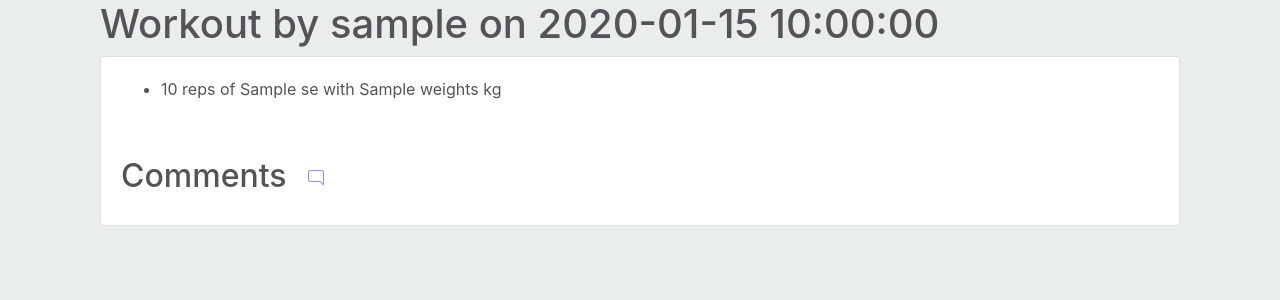
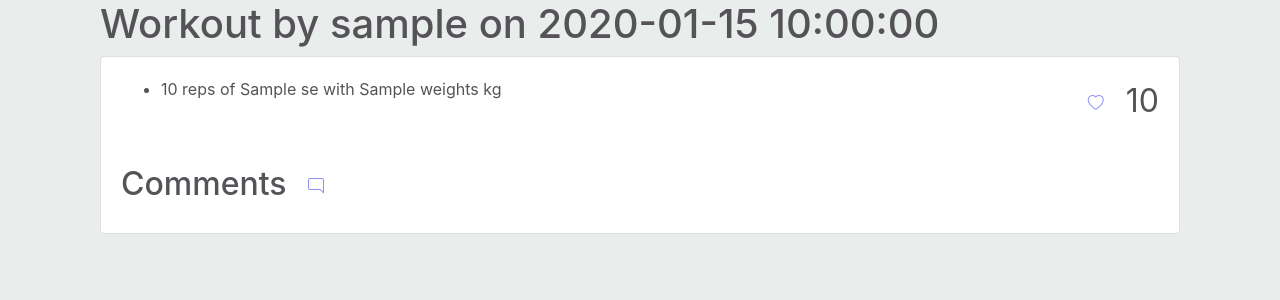
Before and after one commit to ylireetta/tsoha-harkka, a Flask app: template templates/trainingsession.html in a window 1280 px wide. Shown: the part 56-356 px from the top of the page. Run offline with Flask 3, Linux system fonts and the light colour scheme; the template is opened without the code that fills it: most values are stand-ins (such as "Sample title", 1, 10 or a date in 2020); some libraries are stand-ins or nearby versions.

Commit message:
Show number of likes on individual session pages.

```diff
--- a/routes.py
+++ b/routes.py
@@ -92,7 +92,9 @@ def get_trainingsessions(id_):
         main_info = {
             "session_id": id_,
             "username": session_data[0].username,
-            "created_at": session_data[0].created_at
+            "created_at": session_data[0].created_at,
+            "likes": session_data[0].likes,
+            "liked_by_current_user": session_data[0].liked_by_current_user
         }
         return render_template(
             "trainingsession.html",
@@ -345,7 +347,7 @@ def toggle_like(id_):
         else:
             likesandcomments.remove_like(id_, session["user_id"])
 
-    return redirect("/")
+    return redirect(request.referrer)
 
 @APP.route("/addcomment/<int:id_>", methods=["GET", "POST"])
 def add_comment(id_):
--- a/static/styles.css
+++ b/static/styles.css
@@ -85,3 +85,16 @@ td {
 #users-table button {
     padding: 0;
 }
+
+.flex-container {
+    display: flex;
+}
+
+.flex-child {
+    flex: 1;
+}
+
+#likes-info form {
+    float: right;
+    font-size: 2em;
+}
--- a/templates/trainingsession.html
+++ b/templates/trainingsession.html
@@ -4,14 +4,32 @@
 
 {% block content %}
 <div class="col-sm">
-    <h1>Workout by {{main_info.username}} on {{main_info.created_at}}</h1>
+    <h1>
+        Workout by {{main_info.username}} on {{main_info.created_at}}
+    </h1>
     <div class="card">
-        <div class="card-body">
-            <ul>
-                {% for row in sessions %}
-                <li>{{row.reps}} reps of {{row.move_name}} with {{row.weights}} kg</li>
-                {% endfor %}
-            </ul>
+        <div class="flex-container">
+            <div class="card-body flex-child">
+                <ul>
+                    {% for row in sessions %}
+                    <li>{{row.reps}} reps of {{row.move_name}} with {{row.weights}} kg</li>
+                    {% endfor %}
+                </ul>
+            </div>
+            <div class="card-body flex-child" id="likes-info">
+                <form action="/like/{{main_info.session_id}}" method="POST">
+                    {% if main_info.liked_by_current_user %}
+                        <button type="submit" class="btn btn-link" name="removelike">
+                            <i class="bi bi-heart-fill"></i>
+                        </button>
+                        {% else %}
+                        <button type="submit" class="btn btn-link" name="like">
+                            <i class="bi bi-heart"></i>
+                        </button>
+                    {% endif %}
+                    {{main_info.likes}}
+                </form>
+            </div>
         </div>
 
         <div class="card-body">
--- a/trainingsessions.py
+++ b/trainingsessions.py
@@ -48,7 +48,11 @@ def get_recent_sessions(user_id):
     return result.fetchall()
 
 def get_session_data(user_id, session_id):
-    sql = "SELECT U.username, M.id AS move_id, M.move_name, S.reps, S.weights, TS.created_at \
+    sql = "SELECT U.username, M.id AS move_id, M.move_name, S.reps, S.weights, TS.created_at, \
+        (SELECT COUNT(*) FROM actions WHERE target_id=:session_id AND actiontype='like') AS likes, \
+        CASE WHEN :user_id IN \
+            (SELECT user_id FROM actions WHERE target_id=:session_id) \
+            THEN true ELSE false END AS liked_by_current_user  \
         FROM sets S \
         LEFT JOIN users U ON U.id=S.user_id \
         LEFT JOIN trainingsessions TS ON TS.id=S.session_id \
```
